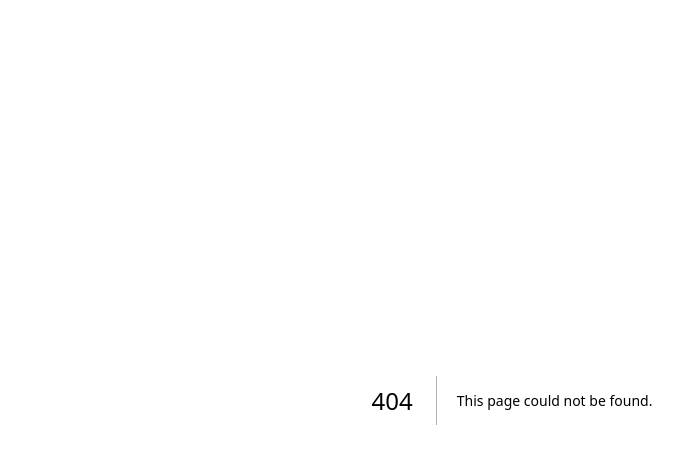
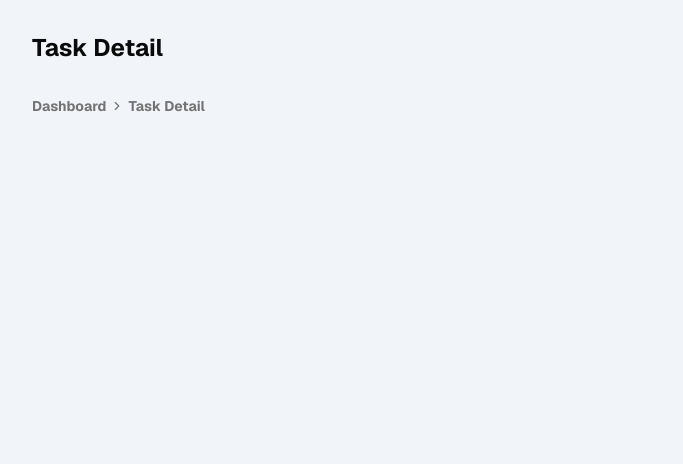
Before and after one commit to tinnafauziah/kanban, a Next.js app: page /1 in a window 1280 px wide. Before the commit this address had no page. Shown: the top 464 px of the page, without its empty margins (128-811 px from the left). Built offline with nearby package versions, Linux system fonts and the light colour scheme.

Commit message:
feat(task): adjust card for index and detail and also add title and breadcrumb

```diff
--- /dev/null
+++ b/src/app/[id]/page.jsx
@@ -0,0 +1,19 @@
+"use client";
+import Breadcrumb from "@/components/Breadcrumb";
+
+export default function Detail() {
+  const breadcrumbLinks = [
+    { label: "Dashboard", href: "/" },
+    { label: "Task Detail" },
+  ];
+  return (
+    <div className="font-sans min-h-screen bg-slate-100 w-full">
+      <main className="flex flex-col w-3/4 mx-auto ">
+        <div className="flex my-8 justify-between items-center">
+          <h1 className="text-2xl font-bold">Task Detail</h1>
+        </div>
+        <Breadcrumb links={breadcrumbLinks} />
+      </main>
+    </div>
+  );
+}
--- /dev/null
+++ b/src/components/Breadcrumb.jsx
@@ -0,0 +1,31 @@
+"use client";
+import {
+  Breadcrumb,
+  BreadcrumbItem,
+  BreadcrumbLink,
+  BreadcrumbList,
+  BreadcrumbPage,
+  BreadcrumbSeparator,
+} from "@/components/ui/breadcrumb";
+import { Fragment } from "react";
+
+export default function ClientLayout({ links }) {
+  return (
+    <Breadcrumb>
+      <BreadcrumbList>
+        {links.map((link, index) => (
+          <Fragment key={index}>
+            <BreadcrumbItem>
+              {index === links.length - 1 ? (
+                <BreadcrumbPage>{link.label}</BreadcrumbPage>
+              ) : (
+                <BreadcrumbLink href={link.href}>{link.label}</BreadcrumbLink>
+              )}
+            </BreadcrumbItem>
+            {index < links.length - 1 && <BreadcrumbSeparator />}
+          </Fragment>
+        ))}
+      </BreadcrumbList>
+    </Breadcrumb>
+  );
+}
--- a/src/components/TaskCard.jsx
+++ b/src/components/TaskCard.jsx
@@ -8,8 +8,10 @@
   CardTitle,
 } from "@/components/ui/card";
 import { DESIGN, BACKEND, FRONTEND } from "@/type/task";
+import { useRouter } from "next/navigation";
 
 export default function TaskCard({ task }) {
+  const router = useRouter();
   const badgeTeamMap = {
     [DESIGN]: (
       <Badge key={DESIGN} variant="secondary">
@@ -27,9 +29,12 @@
       </Badge>
     ),
   };
+  const handleCardClick = (taskId) => {
+    router.push(`/${taskId}`);
+  };
 
   return (
-    <Card>
+    <Card onClick={() => handleCardClick(task.id)}>
       <CardContent>
         <CardTitle className="text-lg font-bold mb-2 hover:underline hover:cursor-default">
           {task.name}
--- /dev/null
+++ b/src/components/ui/breadcrumb.jsx
@@ -0,0 +1,99 @@
+import * as React from "react";
+import { Slot } from "@radix-ui/react-slot";
+import { ChevronRight, MoreHorizontal } from "lucide-react";
+
+import { cn } from "@/lib/utils";
+
+function Breadcrumb({ ...props }) {
+  return <nav aria-label="breadcrumb" data-slot="breadcrumb" {...props} />;
+}
+
+function BreadcrumbList({ className, ...props }) {
+  return (
+    <ol
+      data-slot="breadcrumb-list"
+      className={cn(
+        "text-muted-foreground flex flex-wrap items-center gap-1 text-sm break-words",
+        className
+      )}
+      {...props}
+    />
+  );
+}
+
+function BreadcrumbItem({ className, ...props }) {
+  return (
+    <li
+      data-slot="breadcrumb-item"
+      className={cn("inline-flex items-center gap-1.5", className)}
+      {...props}
+    />
+  );
+}
+
+function BreadcrumbLink({ asChild, className, ...props }) {
+  const Comp = asChild ? Slot : "a";
+
+  return (
+    <Comp
+      data-slot="breadcrumb-link"
+      className={cn(
+        "hover:text-foreground transition-colors font-bold",
+        className
+      )}
+      {...props}
+    />
+  );
+}
+
+function BreadcrumbPage({ className, ...props }) {
+  return (
+    <span
+      data-slot="breadcrumb-page"
+      role="link"
+      aria-disabled="true"
+      aria-current="page"
+      className={cn("font-bold", className)}
+      {...props}
+    />
+  );
+}
+
+function BreadcrumbSeparator({ children, className, ...props }) {
+  return (
+    <li
+      data-slot="breadcrumb-separator"
+      role="presentation"
+      aria-hidden="true"
+      className={cn("[&>svg]:size-3.5", className)}
+      {...props}
+    >
+      {children ?? <ChevronRight />}
+    </li>
+  );
+}
+
+function BreadcrumbEllipsis({ className, ...props }) {
+  return (
+    <span
+      data-slot="breadcrumb-ellipsis"
+      role="presentation"
+      aria-hidden="true"
+      className={cn("flex size-9 items-center justify-center", className)}
+      {...props}
+    >
+      <MoreHorizontal className="size-4" />
+      <span className="sr-only">More</span>
+    </span>
+  );
+}
+
+export {
+  Breadcrumb,
+  BreadcrumbList,
+  BreadcrumbItem,
+  BreadcrumbLink,
+  BreadcrumbPage,
+  BreadcrumbSeparator,
+  BreadcrumbEllipsis,
+};
```
